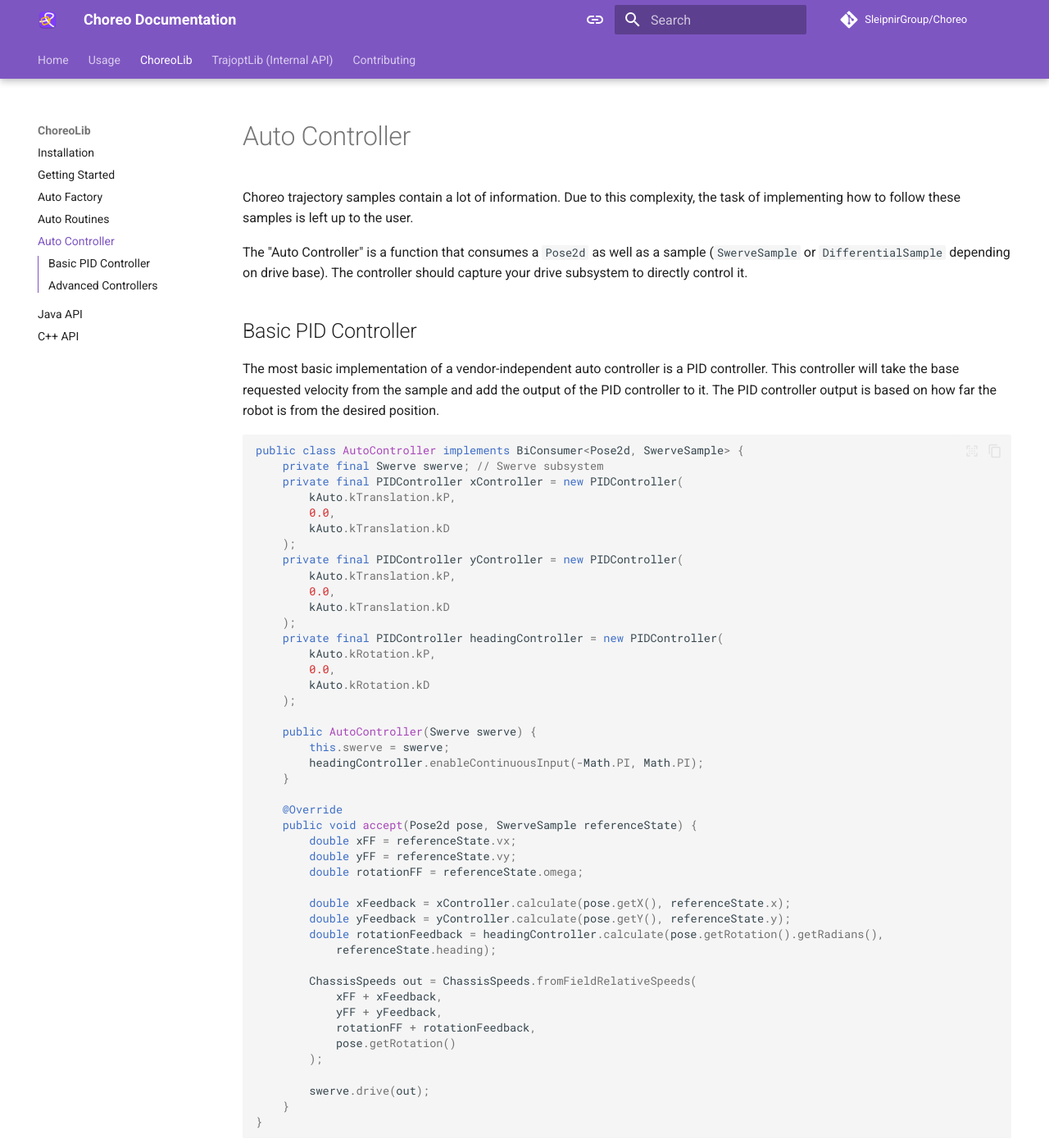
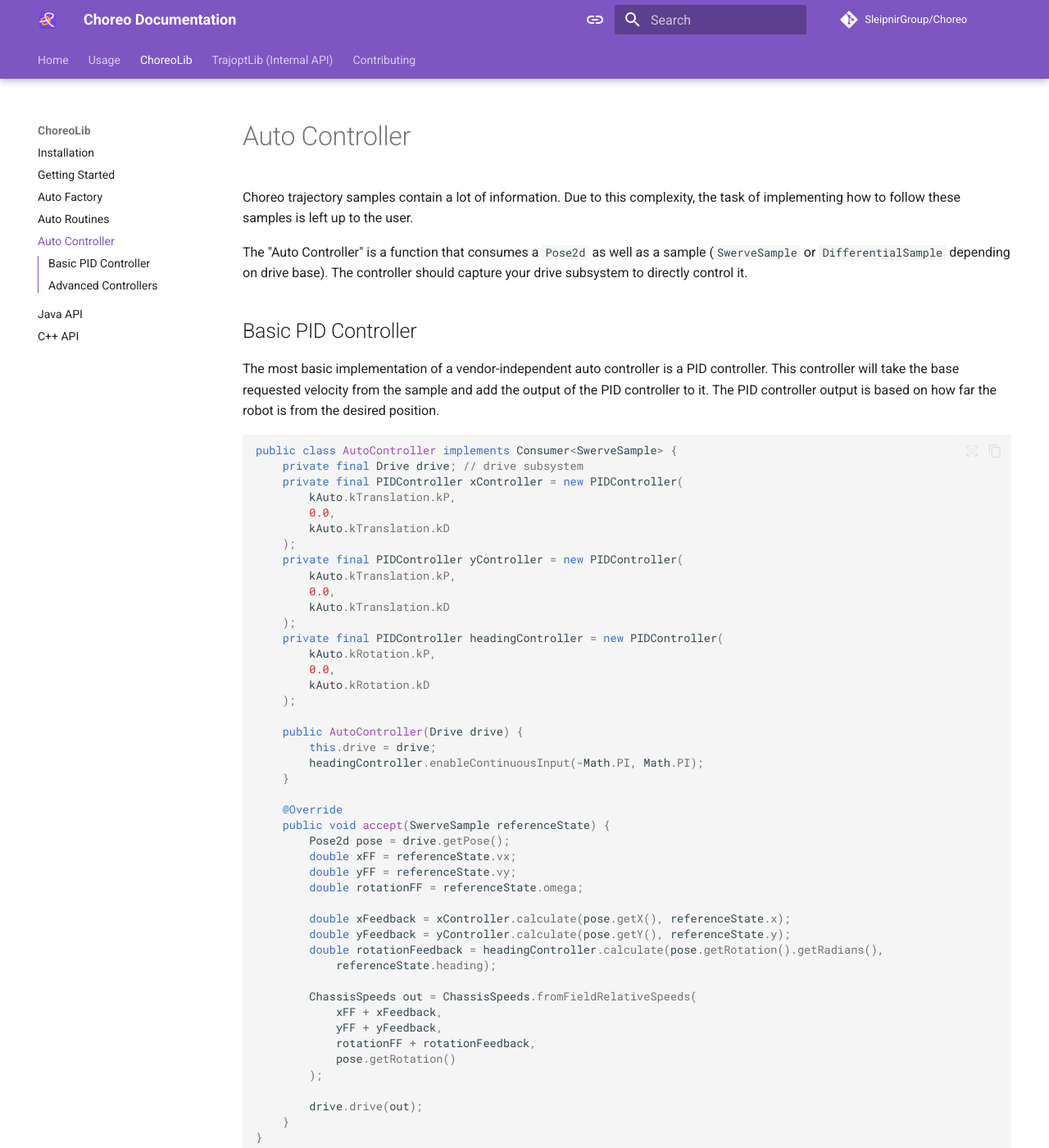
Before and after one commit to RohanBhattacharyya/Choreo, an MkDocs documentation site: the page built from docs/choreolib/auto-controller.md, in a window 1280 px wide and 1400 px high. Shown: the whole window at 82% size. Built offline with MkDocs 1.6.1 and Material for MkDocs 9.7.7, drawn with Linux system fonts in a browser that asks for light colours; comment, search, counter and statistics services are not loaded.

Commit message:
[choreolib-java] Removed current pose argument from Choreo controller function (#952)
Co-authored-by: shueja <32416547+shueja@users.noreply.github.com>

````diff
--- a/docs/choreolib/auto-controller.md
+++ b/docs/choreolib/auto-controller.md
@@ -13,8 +13,8 @@
 The PID controller output is based on how far the robot is from the desired position.
 
 ```java
-public class AutoController implements BiConsumer<Pose2d, SwerveSample> {
-    private final Swerve swerve; // Swerve subsystem
+public class AutoController implements Consumer<SwerveSample> {
+    private final Drive drive; // drive subsystem
     private final PIDController xController = new PIDController(
         kAuto.kTranslation.kP,
         0.0,
@@ -31,13 +31,14 @@
         kAuto.kRotation.kD
     );
 
-    public AutoController(Swerve swerve) {
-        this.swerve = swerve;
+    public AutoController(Drive drive) {
+        this.drive = drive;
         headingController.enableContinuousInput(-Math.PI, Math.PI);
     }
 
     @Override
-    public void accept(Pose2d pose, SwerveSample referenceState) {
+    public void accept(SwerveSample referenceState) {
+        Pose2d pose = drive.getPose();
         double xFF = referenceState.vx;
         double yFF = referenceState.vy;
         double rotationFF = referenceState.omega;
@@ -54,7 +55,7 @@
             pose.getRotation()
         );
 
-        swerve.drive(out);
+        drive.drive(out);
     }
 }
 ```
````
Also changed, not shown: docs/choreolib/auto-factory.md (+0 -1 lines), 4 other files.
